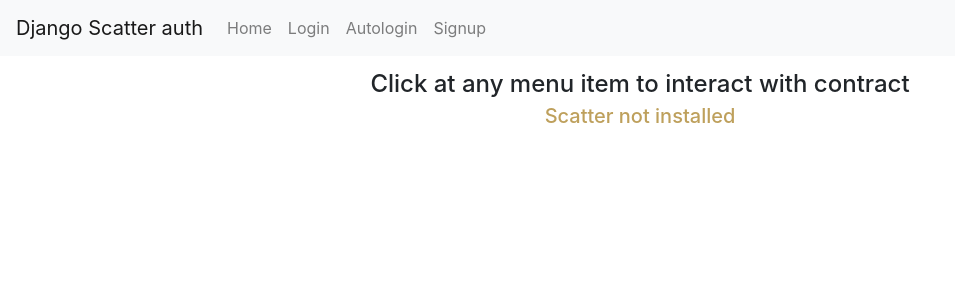
After one commit to Bearle/django-scatter-auth, a Django app: template example/templates/web3auth/home.html in a window 1280 px wide. The commit adds this page. Shown: the top 300 px of the page, without its empty margins (0-955 px from the left). Run offline with Django 3.2, Linux system fonts and the light colour scheme; the template is opened without the code that fills it, so the values that code supplies are empty; some libraries are stand-ins or nearby versions.

Commit message:
Changed login_redirect_url to '/' in settings, added 'home' view & template & url Renamed static files

```diff
--- a/example/example/settings.py
+++ b/example/example/settings.py
@@ -130,4 +130,4 @@ USE_TZ = True
 # https://docs.djangoproject.com/en/1.9/howto/static-files/
 
 STATIC_URL = '/static/'
-LOGIN_REDIRECT_URL = '/admin/login'
+LOGIN_REDIRECT_URL = '/'
--- a/example/example/urls.py
+++ b/example/example/urls.py
@@ -16,26 +16,26 @@ Including another URLconf
 from django.conf.urls import url, include
 from django.contrib import admin
 from django.shortcuts import render, redirect
-from django.views.generic import RedirectView
+from django.views.generic import RedirectView, TemplateView
 
 
 def login(request):
     if not request.user.is_authenticated:
         return render(request, 'web3auth/login.html')
     else:
-        return redirect('/admin/login')
+        return redirect('/')
 
 
 def auto_login(request):
     if not request.user.is_authenticated:
         return render(request, 'web3auth/autologin.html')
     else:
-        return redirect('/admin/login')
+        return redirect('/')
 
 
 urlpatterns = [
     url(r'^admin/', admin.site.urls),
-    url(r'^$', RedirectView.as_view(url='/login')),
+    url(r'^$', TemplateView.as_view(template_name='web3auth/home.html')),
     url(r'^login/', login, name='login'),
     url(r'^auto_login/', auto_login, name='autologin'),
     url(r'', include('scatterauth.urls')),
--- a/example/templates/web3auth/base.html
+++ b/example/templates/web3auth/base.html
@@ -37,6 +37,9 @@
 
     <div class="collapse navbar-collapse" id="navbarSupportedContent">
       <ul class="navbar-nav mr-auto">
+       <li class="nav-item">
+          <a class="nav-link" href="/">Home</a>
+        </li>
         <li class="nav-item">
           <a class="nav-link" href="{% url 'login' %}">Login</a>
         </li>
@@ -109,7 +112,7 @@
 
   </script>
   <!-- Your stuff: Third-party javascript libraries go here -->
-  <script src="{% static 'web3auth/js/scatterauth.js' %}"></script>
+  <script src="{% static 'scatterauth/js/scatterauth.js' %}"></script>
 
 {% endblock javascript %}
 </body>
--- /dev/null
+++ b/example/templates/web3auth/home.html
@@ -0,0 +1,26 @@
+{% extends 'web3auth/base.html' %}
+{% block content %}
+  <div class="row m-t-2">
+    <div class="container">
+
+      <h4 class="col-md-12 text-center" style="margin-top: 15px" id='container-text'>Click at any menu item to interact
+        with contract</h4>
+      <h5 class="text-center" style="color: #bea05c" id="scatter-status">Scatter not installed</h5>
+    </div>
+  </div>
+{% endblock content %}
+{% block javascript %}
+  {{ block.super }}
+  <script>
+    document.addEventListener('scatterLoaded', scatterExtension => {
+      console.log('scatter loaded');
+      document.getElementById('scatter-status').innerHTML = "Scatter installed!";
+      if (scatter.identity) {
+        console.log("Identity found");
+        document.getElementById('container-text').innerHTML = "Welcome, " + scatter.identity.name + '<br>Your public key: ' + scatter.identity.publicKey
+      } else {
+        console.log('identity not found, have to signup')
+      }
+    });
+  </script>
+{% endblock javascript %}
```
Also changed, not shown: scatterauth/static/scatterauth/css/scatterauth.css (added), scatterauth/static/scatterauth/js/scatterauth.js (renamed from scatterauth/static/web3auth/js/scatterauth.js), 1 other file.
